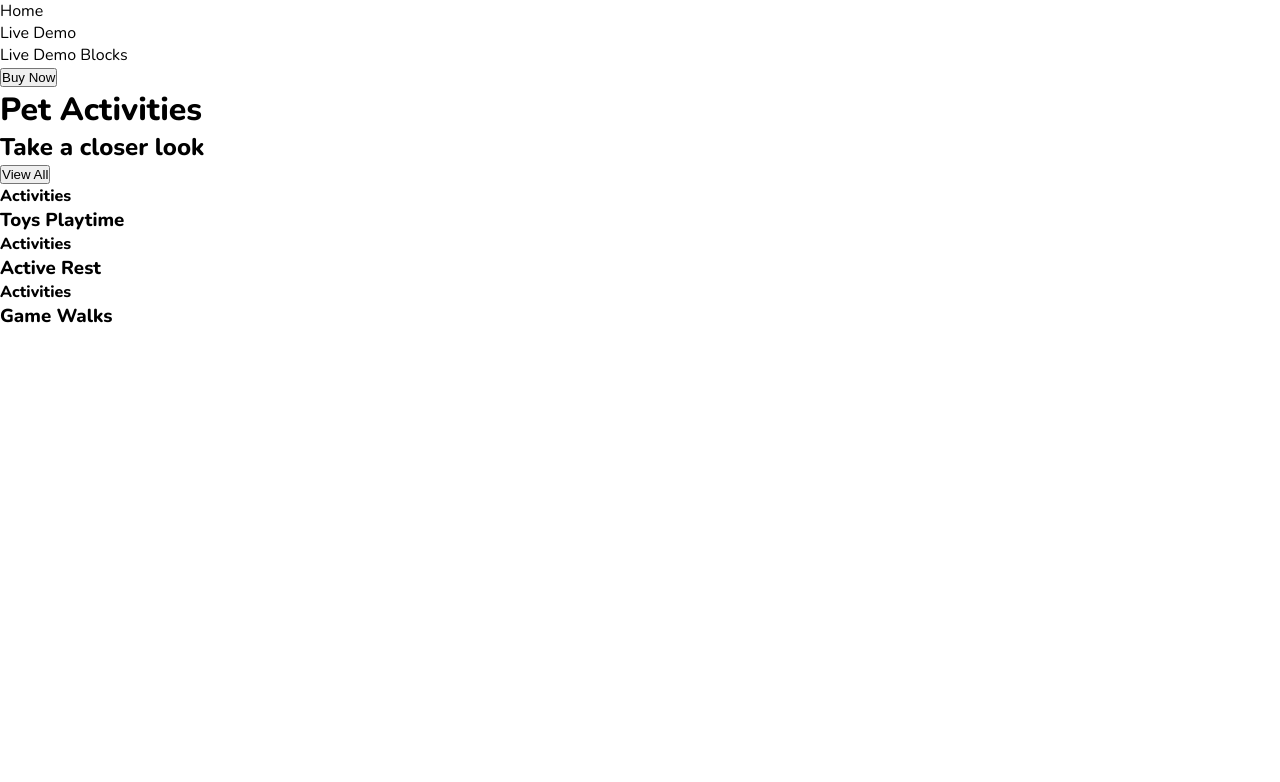
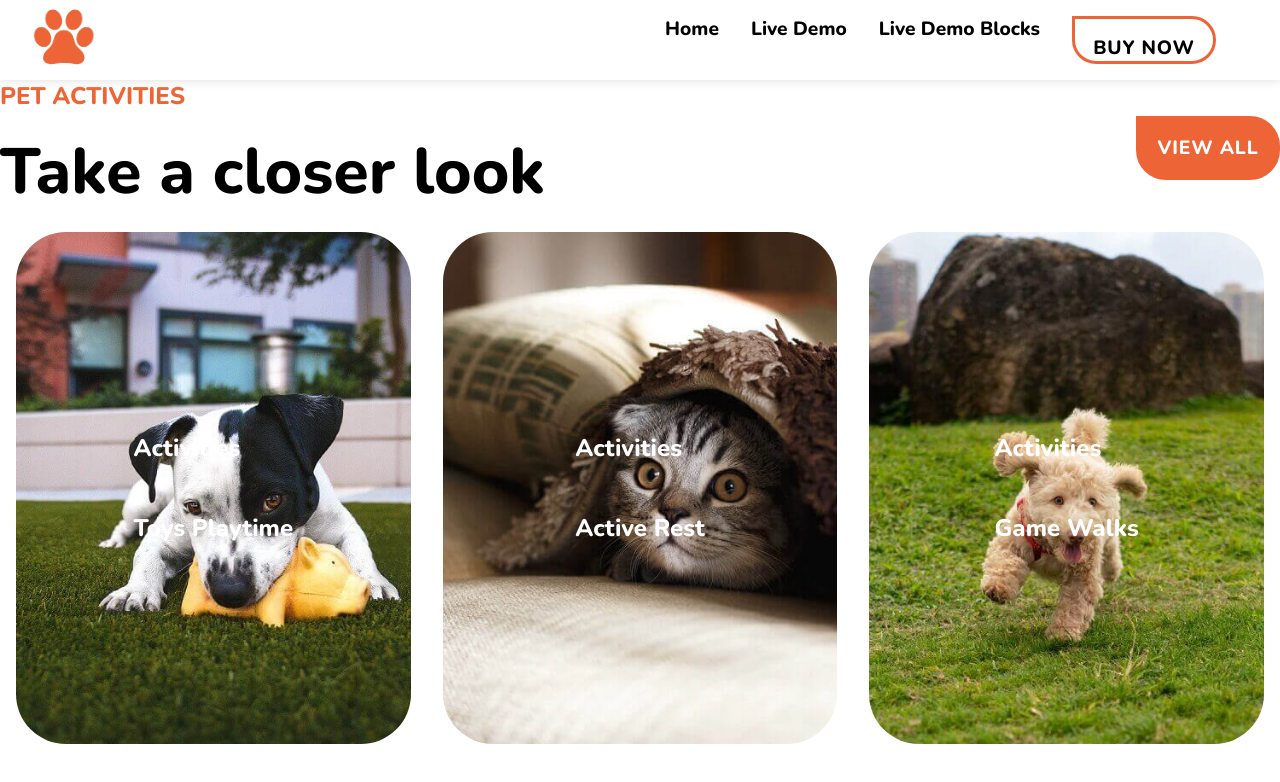
Before and after one commit to joanmontiel4/202204-W2-joan-montiel, a website: page index.html in a window 1280 px wide. Drawn offline with nearby package versions, Linux system fonts and the light colour scheme.

Commit message:
Add main content and style

```diff
--- a/index.html
+++ b/index.html
@@ -5,11 +5,15 @@
 		<meta http-equiv="X-UA-Compatible" content="IE=edge" />
 		<meta name="viewport" content="width=device-width, initial-scale=1.0" />
 		<link rel="stylesheet" href="style.css" />
+		<link rel="icon" href="images/logo2.png" type="image/x-icon" />
 		<title>Pets</title>
 	</head>
 	<body class="container">
-		<header>
-			<nav class="menu">
+		<header class="navbar">
+			<a href="#" class="navbar__logo"
+				><img src="./images/logo2.png" alt="Pets logo"
+			/></a>
+			<nav class="navbar__large">
 				<ul>
 					<li><a href="#">Home</a></li>
 					<li><a href="#">Live Demo</a></li>
@@ -19,21 +23,33 @@
 			</nav>
 		</header>
 		<main>
-			<h1>Pet Activities</h1>
-			<h2>Take a closer look</h2>
-			<button>View All</button>
-			<section class="activities">
-				<div class="activities__toys">
-					<h4>Activities</h4>
-					<h3>Toys Playtime</h3>
+			<section class="main__header">
+				<div class="main_header__title">
+					<h1>Pet Activities</h1>
+					<h2>Take a closer look</h2>
 				</div>
-				<div class="activities__rest">
-					<h4>Activities</h4>
-					<h3>Active Rest</h3>
+				<button>View All</button>
+			</section>
+			<section class="main__content__img">
+				<div class="main__img img1">
+					<div class="filter__container">
+						<h4 class="img__title">Activities</h4>
+						<h3 class="img__subtitle">Toys Playtime</h3>
+					</div>
 				</div>
-				<div class="activities__walks">
-					<h4>Activities</h4>
-					<h3>Game Walks</h3>
+
+				<div class="main__img img2">
+					<div class="filter__container">
+						<h4 class="img__title">Activities</h4>
+						<h3 class="img__subtitle">Active Rest</h3>
+					</div>
+				</div>
+
+				<div class="main__img img3">
+					<div class="filter__container">
+						<h4 class="img__title">Activities</h4>
+						<h3 class="img__subtitle">Game Walks</h3>
+					</div>
 				</div>
 			</section>
 		</main>
--- a/style.css
+++ b/style.css
@@ -30,13 +30,15 @@ a {
 	align-items: center;
 	height: 5rem;
 	padding: 2rem;
+	box-shadow: 0 0 10px #ddd;
+	position: sticky;
 }
 
 .navbar__logo img {
 	height: 4rem;
 }
 
-.navbar__large button {
+button {
 	width: 9rem;
 	height: 3rem;
 	text-align: center;
@@ -49,6 +51,9 @@ a {
 	cursor: pointer;
 	letter-spacing: 0.05rem;
 	border: 3px solid var(--main-color);
+}
+
+.navbar__large button {
 	background: transparent;
 }
 
@@ -67,3 +72,67 @@ a {
 .navbar__large ul li {
 	padding: 1rem;
 }
+
+.main__header {
+	display: flex;
+	justify-content: space-between;
+	align-items: center;
+}
+
+h1 {
+	text-transform: uppercase;
+	font-size: 1.5rem;
+	color: var(--main-color);
+	padding: 0 0 1rem 0;
+}
+
+h2 {
+	font-size: 4rem;
+}
+
+.main__header button {
+	background-color: var(--main-color);
+	color: white;
+	height: 4rem;
+}
+
+.main__header button:hover {
+	background-color: var(--main-color);
+	color: white;
+}
+
+.main__content__img {
+	display: flex;
+}
+
+.main__img {
+	display: flex;
+	flex-direction: row;
+	justify-content: center;
+	align-items: center;
+	width: 25rem;
+	height: 32rem;
+	background-position: center;
+	background-size: cover;
+	border-radius: 50px;
+	margin: 1rem;
+}
+
+.img1 {
+	background-image: url(/images/01.jpg);
+}
+
+.img2 {
+	background-image: url(/images/02.jpg);
+}
+
+.img3 {
+	background-image: url(/images/03.jpg);
+}
+
+h3,
+h4 {
+	padding: 1.5rem;
+	font-size: 1.5rem;
+	color: white;
+}
```
